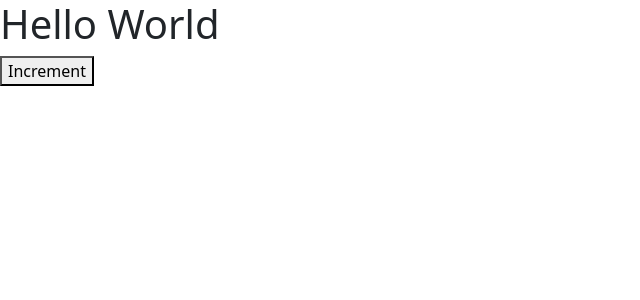
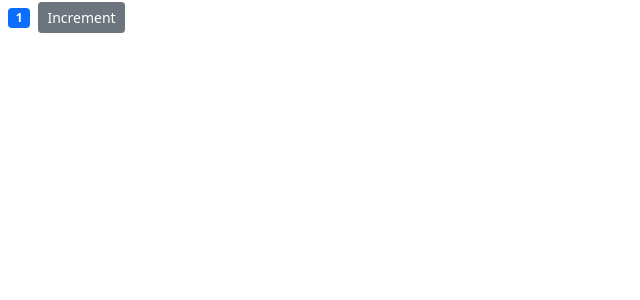
Before and after one commit to WebDevMilan/ReactTutorial, a React (Create React App) app in the folder simple-react-app/: page / in a window 1280 px wide. Shown: the top 300 px of the page, without its empty margins (0-640 px from the left). Built offline with nearby package versions, Linux system fonts and the light colour scheme.

Commit message:
added classes dynamically

```diff
--- a/simple-react-app/src/components/counter.jsx
+++ b/simple-react-app/src/components/counter.jsx
@@ -1,13 +1,27 @@
 import React, { Component } from "react";
 
 class Counter extends Component {
+  state = {
+    count: 1,
+  };
   render() {
     return (
       <div>
-        <h1>Hello World</h1>
-        <button>Increment</button>
+        <span className={this.getBadgeClasses()}>{this.formatCount()}</span>
+        <button className="btn btn-secondary btn-sm">Increment</button>
       </div>
     );
+  }
+
+  getBadgeClasses() {
+    let classes = "badge m-2 bg-";
+    classes += this.state.count === 0 ? "warning" : "primary";
+    return classes;
+  }
+
+  formatCount() {
+    const { count } = this.state;
+    return count === 0 ? "Zero" : count;
   }
 }
 
```
